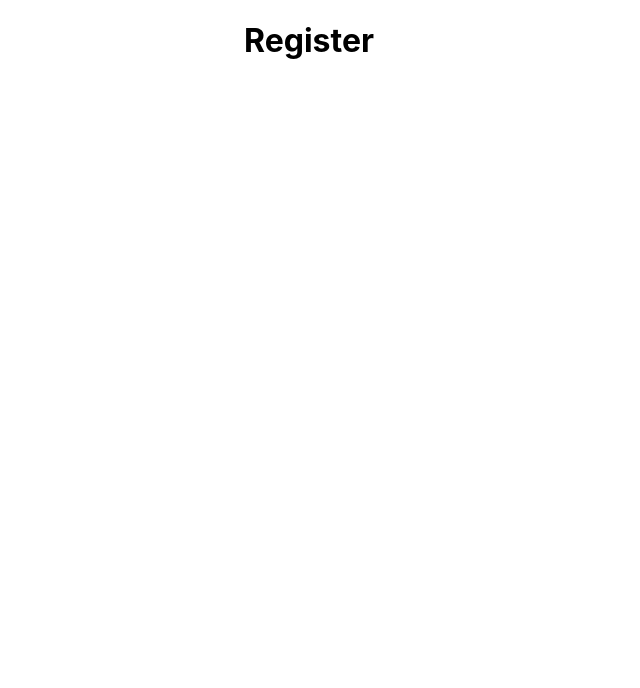
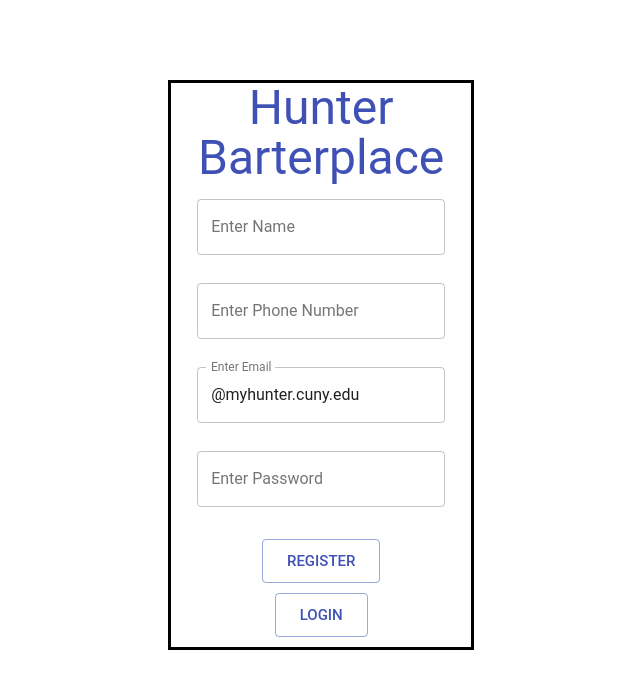
Before and after one commit to RamVakad/barterplace-client, a React (Create React App) app in the folder barterplace/: page /Register in a window 1280 px wide. Shown: the top 688 px of the page, without its empty margins (331-971 px from the left). Built offline with nearby package versions, Linux system fonts and the light colour scheme.

Commit message:
added navigation

```diff
--- a/barterplace/package.json
+++ b/barterplace/package.json
@@ -18,6 +18,7 @@
   "eslintConfig": {
     "extends": "react-app"
   },
+  "proxy": "https://hunterbarter.herokuapp.com",
   "browserslist": [
     ">0.2%",
     "not dead",
--- a/barterplace/src/App.js
+++ b/barterplace/src/App.js
@@ -1,19 +1,55 @@
 import React, { Component } from "react";
-import "./App.css";
-import { Route, Switch } from "react-router-dom";
+import { Route } from "react-router-dom";
+
 import Home from "./Components/Home/Home";
 import Login from "./Components/Login/Login";
 import Register from "./Components/Register/Register";
 
+import "./App.css";
+
 class App extends Component {
+  constructor() {
+    super();
+    this.state = {
+      input: "",
+      route: "signin",
+      isSignedIn: false,
+      auth: ""
+    };
+  }
+  componentDidMount() {
+    const auth = sessionStorage.getItem("barterAuth");
+    if (auth) {
+      this.setState({
+        isSignedIn: true,
+        auth: auth
+      });
+      return;
+    }
+  }
+
+  loadUser = data => {
+    sessionStorage.setItem("barterAuth", data.token);
+    this.setState({
+      auth: data.token
+    });
+  };
   render() {
     return (
       <div className="App">
-        <Switch>
-          <Route exact path="/" component={Home} />
-          <Route path="/Login" component={Login} />
-          <Route path="/Register" component={Register} />
-        </Switch>
+        <Route
+          path="/Home"
+          render={props => <Home {...props} auth={this.state.auth} />}
+        />
+        <Route
+          path="/Login"
+          render={props => <Login {...props} loadUser={this.loadUser} />}
+        />
+
+        <Route
+          path="/Register"
+          render={props => <Register {...props} loadUser={this.loadUser} />}
+        />
       </div>
     );
   }
--- a/barterplace/src/Components/Home/Home.js
+++ b/barterplace/src/Components/Home/Home.js
@@ -1,10 +1,25 @@
 import React, { Component } from "react";
 import "./Home.css";
+import Navigation from "../Navigation/Navigation";
+import { Redirect } from "react-router-dom";
 
 class Home extends Component {
+  constructor(props) {
+    super();
+    this.state = {};
+  }
+
+  signOut = () => {
+    this.setState({
+      state: this.state
+    });
+  };
+
   render() {
+    if (!sessionStorage.getItem("barterAuth")) return <Redirect to="/Login" />;
     return (
       <div className="Home">
+        <Navigation signOut={this.signOut} />
         <h1>Home</h1>
       </div>
     );
--- a/barterplace/src/Components/Login/Login.css
+++ b/barterplace/src/Components/Login/Login.css
@@ -0,0 +1,21 @@
+.TextField {
+  background-color: white;
+  height: 60px;
+}
+
+.Login {
+  margin-top: 10vh;
+  margin-right: 39vw;
+  margin-left: 39vw;
+  border-color: black;
+  border-style: solid;
+  min-width: 300px;
+}
+.Register {
+  margin-top: 10vh;
+  margin-right: 39vw;
+  margin-left: 39vw;
+  border-color: black;
+  border-style: solid;
+  min-width: 300px;
+}
--- a/barterplace/src/Components/Login/Login.js
+++ b/barterplace/src/Components/Login/Login.js
@@ -1,11 +1,118 @@
 import React, { Component } from "react";
+import Button from "@material-ui/core/Button";
+import TextField from "@material-ui/core/TextField";
+import Typography from "@material-ui/core/Typography";
+import { Link, Redirect } from "react-router-dom";
+
 import "./Login.css";
 
 class Login extends Component {
+  constructor(props) {
+    super();
+    this.state = {
+      email: "",
+      password: "",
+      isAuthenticated: false
+    };
+  }
+  componentDidMount() {
+    const auth = sessionStorage.getItem("barterAuth");
+    if (auth) {
+      this.setState({
+        isAuthenticated: true
+      });
+      return;
+    }
+  }
+  onEmailChange = event => {
+    //console.log(event.target.value)
+    this.setState({ email: event.target.value });
+  };
+  onPasswordChange = event => {
+    //console.log(event.target.value)
+    this.setState({ password: event.target.value });
+  };
+  onSubmitSignIn = () => {
+    // console.log(this.state.event)
+    // console.log(this.state.password)
+    // console.log(this.state.isAuthenticated);
+    fetch(
+      `https://hunterbarter.herokuapp.com/auth/login?username=${
+        this.state.email
+      }&password=${this.state.password}`,
+      {
+        method: "get",
+        headers: { "Content-Type": "application/json" }
+      }
+    )
+      .then(response => response.json())
+      .then(data => {
+        if (data.success) {
+          //console.log("sending back the user");
+          this.props.loadUser(data);
+          this.setState({
+            isAuthenticated: true
+          });
+        }
+      });
+  };
+
   render() {
+    if (this.state.isAuthenticated === true) return <Redirect to="/Home" />;
+
     return (
       <div className="Login">
-        <h1>Login</h1>
+        <div>
+          <Typography variant="h3" color="primary">
+            Hunter Barterplace
+          </Typography>
+        </div>
+        <div>
+          <TextField
+            //id="outlined-with-placeholder"
+            label="Email"
+            defaultValue="@myhunter.cuny.edu"
+            type="text"
+            className="TextField"
+            margin="normal"
+            variant="outlined"
+            onChange={this.onEmailChange}
+          />
+        </div>
+        <div>
+          <TextField
+            id="outlined-password-input"
+            label="Password"
+            className="TextField"
+            type="Password"
+            margin="normal"
+            variant="outlined"
+            onChange={this.onPasswordChange}
+          />
+        </div>
+        <div>
+          <div>
+            <Button
+              variant="outlined"
+              size="large"
+              color="primary"
+              onClick={() => this.onSubmitSignIn()}
+              style={{ margin: 10 }}
+            >
+              Log In
+            </Button>
+          </div>
+          <Link to={"/Register"} style={{ textDecoration: "none" }}>
+            <Button
+              variant="outlined"
+              size="large"
+              color="primary"
+              style={{ margin: 10 }}
+            >
+              Register
+            </Button>
+          </Link>
+        </div>
       </div>
     );
   }
--- /dev/null
+++ b/barterplace/src/Components/Navigation/Navigation.js
@@ -0,0 +1,19 @@
+import React from "react";
+
+const Navigation = ({ signOut }) => {
+  return (
+    <nav style={{ display: "flex", justifyContent: "flex-end" }}>
+      <button
+        style={{ fontSize: "24px", margin: "1vw" }}
+        onClick={() => {
+          signOut();
+          sessionStorage.clear();
+        }}
+      >
+        Sign Out
+      </button>
+    </nav>
+  );
+};
+
+export default Navigation;
--- a/barterplace/src/Components/Register/Register.css
+++ b/barterplace/src/Components/Register/Register.css
@@ -0,0 +1,8 @@
+.Register {
+    margin-top: 10vh;
+    margin-right: 39vw;
+    margin-left: 39vw;
+    border-color: black;
+    border-style: solid;
+    min-width: 300px;
+  }
--- a/barterplace/src/Components/Register/Register.js
+++ b/barterplace/src/Components/Register/Register.js
@@ -1,11 +1,142 @@
-import React, { Component } from "react";
-import "./Register.css";
+import React from "react";
+import Button from "@material-ui/core/Button";
+import TextField from "@material-ui/core/TextField";
+import Typography from "@material-ui/core/Typography";
+import { Link, Redirect } from "react-router-dom";
+// import "./Register.css";
 
-class Register extends Component {
+class Register extends React.Component {
+  constructor(props) {
+    super();
+    this.state = {
+      user: {
+        name: "",
+        email: "",
+        phone: "",
+        password: ""
+      },
+      isAuthenticated: false
+    };
+  }
+  componentDidMount() {
+    const auth = sessionStorage.getItem("barterAuth");
+    if (auth) {
+      this.setState({
+        isAuthenticated: true
+      });
+      return;
+    }
+  }
+
+  onEmailChange = event => {
+    //console.log(event.target.value)
+    this.setState({ email: event.target.value });
+  };
+  onPasswordChange = event => {
+    //console.log(event.target.value)
+    this.setState({ password: event.target.value });
+  };
+  onNameChange = event => {
+    //console.log(event.target.value)
+    this.setState({ name: event.target.value });
+  };
+  onPhoneChange = event => {
+    //console.log(event.target.value)
+    this.setState({ phone: event.target.value });
+  };
+  onSubmitRegister = () => {
+    fetch(
+      `https://hunterbarter.herokuapp.com/user?username=${
+        this.state.email
+      }&password=${this.state.password}&phone=${this.state.phone}`,
+      {
+        method: "put",
+        headers: { "Content-Type": "application/json" }
+      }
+    )
+      .then(response => response.json())
+      .then(data => {
+        if (data.success) {
+          this.props.loadUser(data);
+          this.setState({
+            isAuthenticated: true
+          });
+        }
+      });
+  };
+
   render() {
+    if (this.state.isAuthenticated === true) return <Redirect to="/Home" />;
+
     return (
       <div className="Register">
-        <h1>Register</h1>
+        <div>
+          <Typography variant="h3" color="primary">
+            Hunter Barterplace
+          </Typography>
+          <div>
+            <TextField
+              label="Enter Name"
+              placeholder="Name"
+              className="TextField"
+              margin="normal"
+              variant="outlined"
+              onChange={this.onNameChange}
+            />
+          </div>
+          <div>
+            <TextField
+              label="Enter Phone Number"
+              placeholder="(505) 500-5000"
+              className="TextField"
+              margin="normal"
+              variant="outlined"
+              onChange={this.onPhoneChange}
+            />
+          </div>
+          <TextField
+            label="Enter Email"
+            defaultValue="@myhunter.cuny.edu"
+            margin="normal"
+            className="TextField"
+            variant="outlined"
+            onChange={this.onEmailChange}
+          />
+        </div>
+        <div>
+          <TextField
+            label="Enter Password"
+            placeholder="Password"
+            className="TextField"
+            type="password"
+            margin="normal"
+            variant="outlined"
+            onChange={this.onPasswordChange}
+          />
+        </div>
+        <br />
+        <div>
+          <div>
+            <Button
+              variant="outlined"
+              size="large"
+              color="primary"
+              onClick={this.onSubmitRegister}
+            >
+              Register
+            </Button>
+          </div>
+          <Link to={"/Login"} style={{ textDecoration: "none" }}>
+            <Button
+              variant="outlined"
+              size="large"
+              color="primary"
+              style={{ margin: 10 }}
+            >
+              Login
+            </Button>
+          </Link>
+        </div>
       </div>
     );
   }
```
Also changed, not shown: barterplace/src/Components/Navigation/Navigation.css (added).
